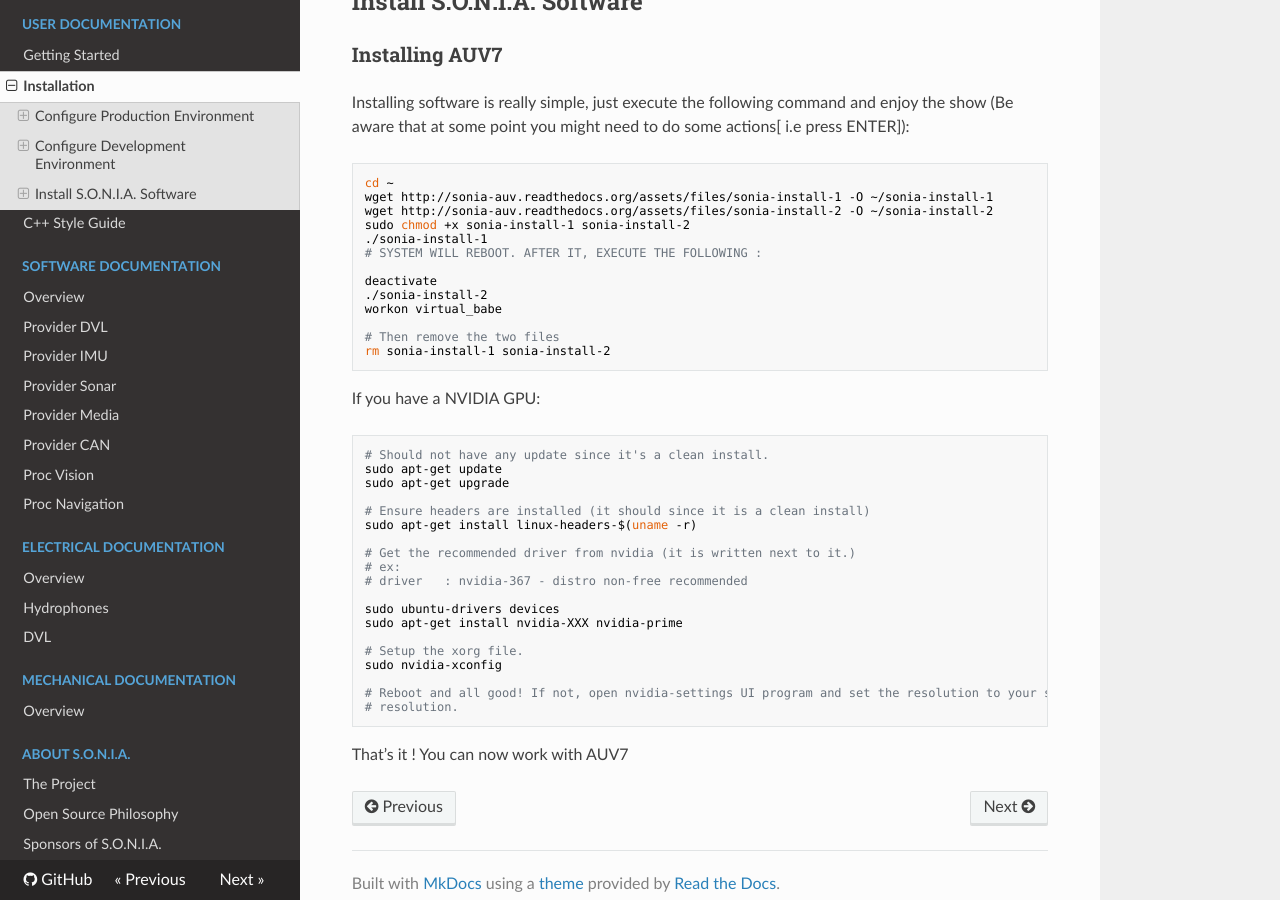
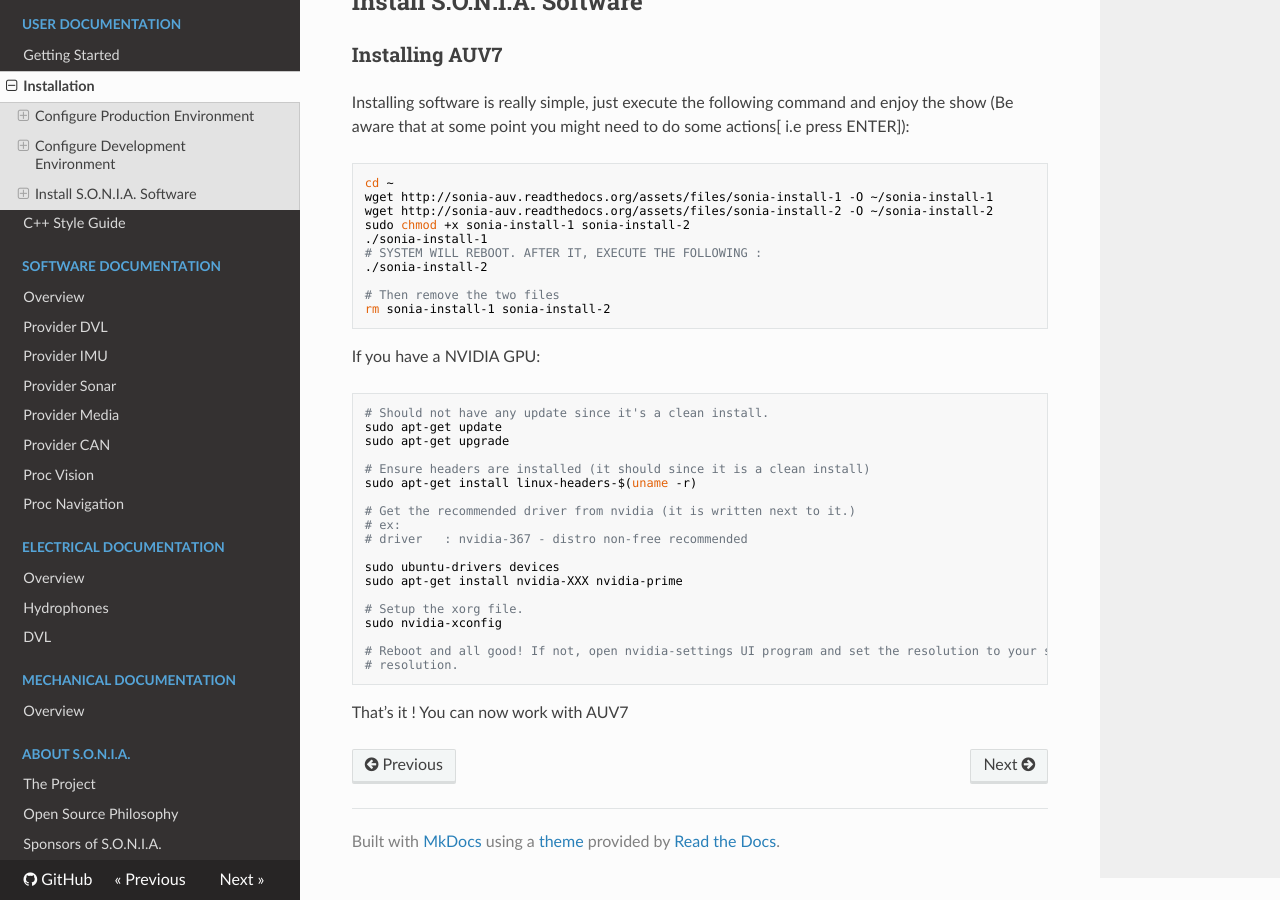
Before and after one commit to sonia-auv/documentation, an MkDocs documentation site: the page built from docs/user/installation.md, in a window 1280 px wide and 900 px high, scrolled down 7456 px. Built offline with MkDocs 1.6.1, drawn with Linux system fonts in a browser that asks for light colours; nearby versions of some CDN libraries; old or Windows-style settings are respelled for this version of MkDocs.

Commit message:
revert last commit change

```diff
--- a/docs/user/installation.md
+++ b/docs/user/installation.md
@@ -336,10 +336,7 @@
 	sudo chmod +x sonia-install-1 sonia-install-2
 	./sonia-install-1
 	# SYSTEM WILL REBOOT. AFTER IT, EXECUTE THE FOLLOWING :
-
-	deactivate
 	./sonia-install-2
-	workon virtual_babe
 
 	# Then remove the two files
 	rm sonia-install-1 sonia-install-2
```
